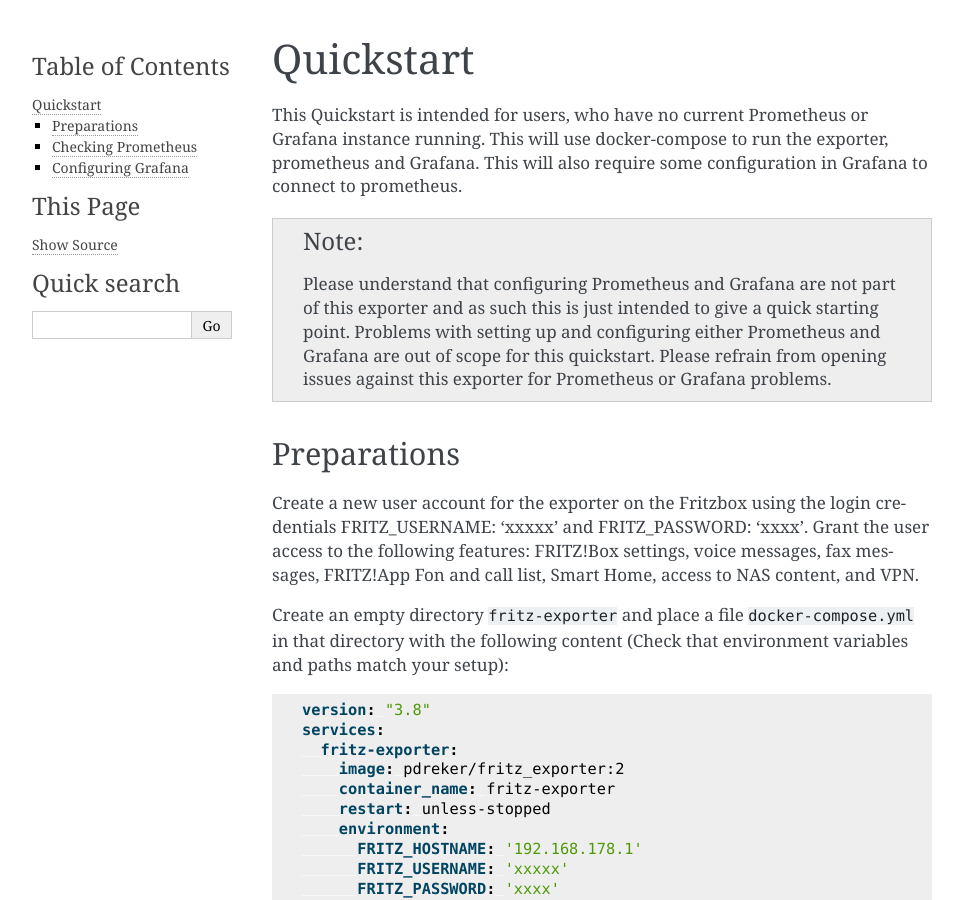
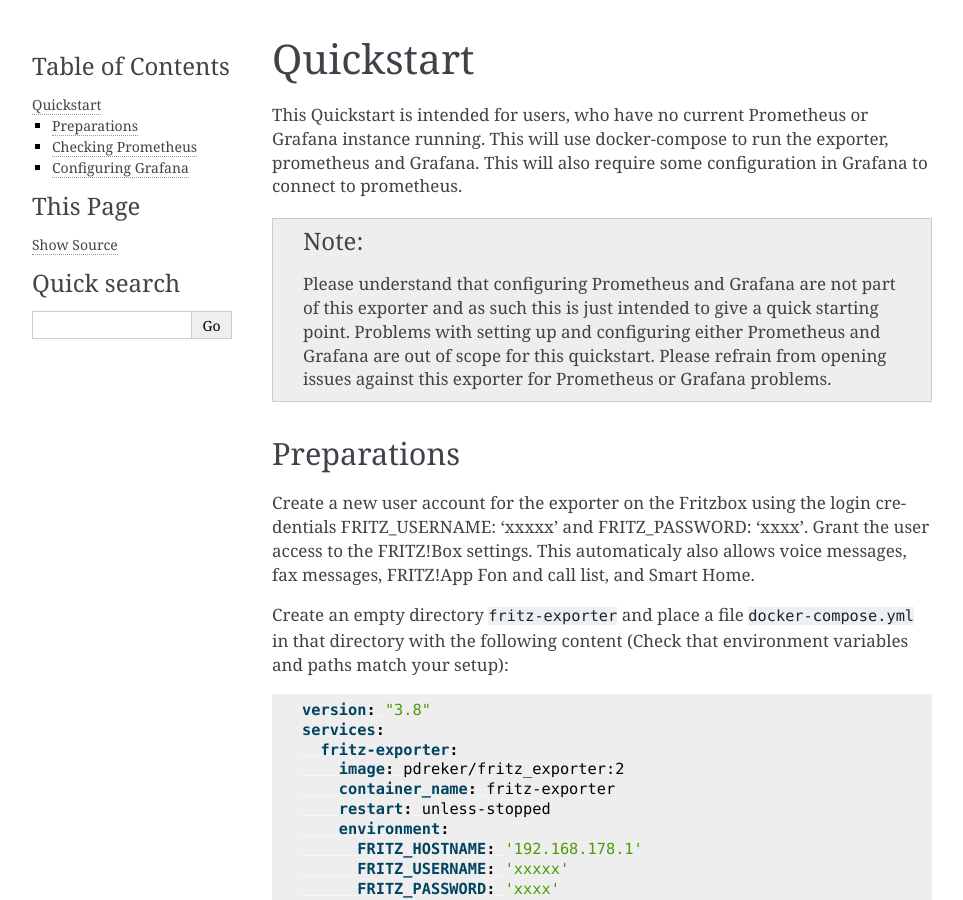
Before and after one commit to pdreker/fritz_exporter, a Sphinx documentation site: the page built from docs/quickstart.rst, in a window 1280 px wide and 900 px high. Shown: the whole window, without its empty margins (148-1111 px from the left). Built offline with Sphinx 7.4.7, drawn with Linux system fonts in a browser that asks for light colours.

Commit message:
fix(docs): minimize Fritz!Box user permissions (#436)
Updates the Quickstart documentation to minimize the permissions the user used to access the device is granted.

```diff
--- a/docs/quickstart.rst
+++ b/docs/quickstart.rst
@@ -12,7 +12,7 @@
 Preparations
 ------------
 
-Create a new user account for the exporter on the Fritzbox using the login credentials FRITZ_USERNAME: 'xxxxx' and FRITZ_PASSWORD: 'xxxx'. Grant the user access to the following features: FRITZ!Box settings, voice messages, fax messages, FRITZ!App Fon and call list, Smart Home, access to NAS content, and VPN.
+Create a new user account for the exporter on the Fritzbox using the login credentials FRITZ_USERNAME: 'xxxxx' and FRITZ_PASSWORD: 'xxxx'. Grant the user access to the FRITZ!Box settings. This automaticaly also allows voice messages, fax messages, FRITZ!App Fon and call list, and Smart Home.
 
 Create an empty directory ``fritz-exporter`` and place a file ``docker-compose.yml`` in that directory with the following content (Check that environment variables and paths match your setup):
 
```
